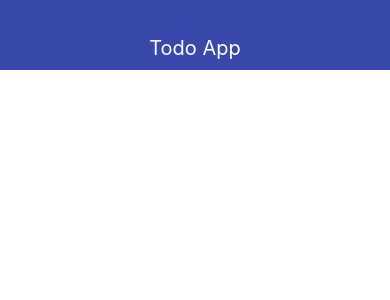
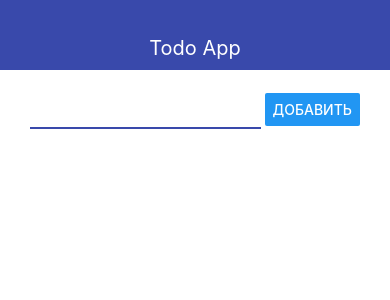
Before and after one commit to Ekzaton/react-native-demo, a React Native app: screen / in a window 390 px wide. Shown: the top 300 px of the page. Built offline with nearby package versions, Linux system fonts and the light colour scheme.

Commit message:
3. Added AddTodo component

```diff
--- a/App.tsx
+++ b/App.tsx
@@ -1,15 +1,36 @@
-import { StyleSheet, View } from 'react-native';
+import { useState } from 'react';
+import { StyleSheet, Text, View } from 'react-native';
 
-import Navbar from "./src/Navbar/Navbar";
+import AddTodo from './src/AddTodo/AddTodo';
+import Navbar from './src/Navbar/Navbar';
+import { Todo } from "./src/types";
 
 export default function App() {
+  const [todos, setTodos] = useState<Todo[]>([]);
+
+  const addTodoHandler = (title: string) => {
+    setTodos((prev) => [...prev, {
+      id: Date.now().toString(),
+      title: title,
+    }])
+  }
+
   return (
-    <View style={styles.container}>
+    <View>
       <Navbar title='Todo App' />
+      <View style={styles.container}>
+        <AddTodo onSubmit={addTodoHandler} />
+        <View>
+          {todos.map((todo) => <Text key={todo.id}>{todo.title}</Text>)}
+        </View>
+      </View>
     </View>
   );
 }
 
 const styles = StyleSheet.create({
-  container: {}
+  container: {
+    paddingHorizontal: 30,
+    paddingVertical: 20,
+  }
 });
--- /dev/null
+++ b/src/AddTodo/AddTodo.props.ts
@@ -0,0 +1,3 @@
+export type AddTodoProps = {
+  onSubmit: (title: string) => void;
+}
--- /dev/null
+++ b/src/AddTodo/AddTodo.tsx
@@ -0,0 +1,33 @@
+import { StyleSheet, TextInput, Button, View } from 'react-native';
+
+import { AddTodoProps } from "./AddTodo.props";
+
+export default function AddTodo(props: AddTodoProps) {
+  const { onSubmit } =  props;
+
+  const pressHandler = () => {
+    onSubmit('test Todo');
+  }
+
+  return (
+      <View style={styles.container}>
+        <TextInput style={styles.input} />
+        <Button title='Добавить' onPress={pressHandler}/>
+      </View>
+  )
+}
+
+const styles = StyleSheet.create({
+  container: {
+    flexDirection: 'row',
+    justifyContent: 'space-between',
+    alignItems: 'center',
+  },
+  input: {
+    width: '70%',
+    padding: 10,
+    borderStyle: 'solid',
+    borderBottomWidth: 2,
+    borderBottomColor: '#3949AB',
+  }
+});
--- a/src/Navbar/Navbar.tsx
+++ b/src/Navbar/Navbar.tsx
@@ -1,6 +1,6 @@
-import {StyleSheet, Text, View} from 'react-native';
+import { StyleSheet, Text, View } from 'react-native';
 
-import {NavbarProps} from "./Navbar.props";
+import { NavbarProps } from "./Navbar.props";
 
 export default function Navbar(props: NavbarProps) {
   const { title } = props;
--- /dev/null
+++ b/src/types.ts
@@ -0,0 +1,4 @@
+export type Todo = {
+  id: string;
+  title: string;
+}
```
